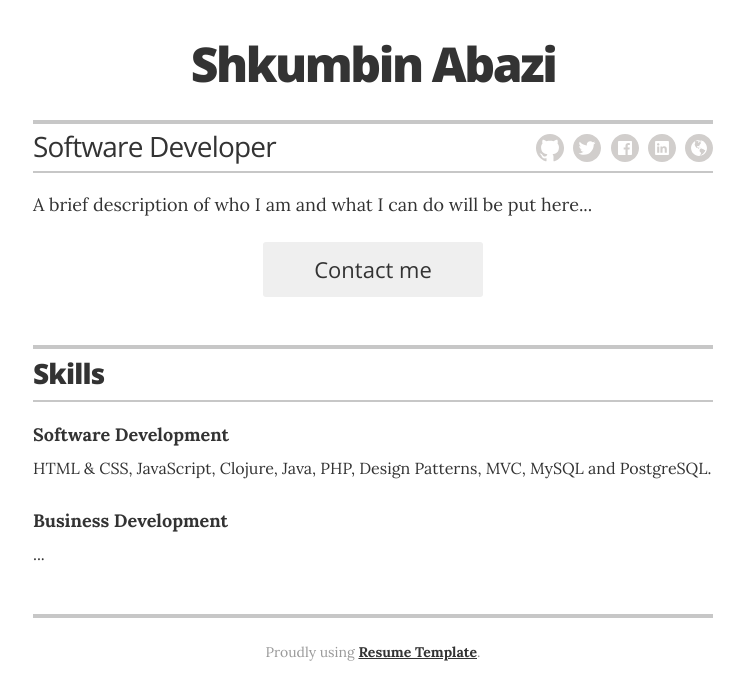
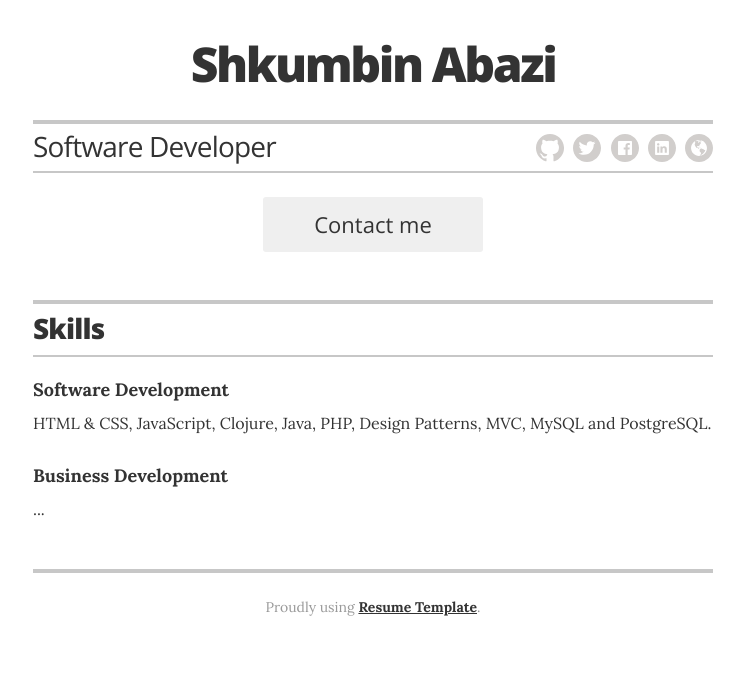
Before and after one commit to s-abazi/s-abazi.github.io, a Jekyll site: the page built from index.html, in a window 1280 px wide. Shown: the top 700 px of the page, without its empty margins (267-1011 px from the left). Built offline with Jekyll 4.4.1, drawn with Linux system fonts in a browser that asks for light colours.

Commit message:
Remove placeholder text

```diff
--- a/_layouts/resume.html
+++ b/_layouts/resume.html
@@ -27,7 +27,7 @@
         </div>
 
         <div class="executive-summary" itemprop="description">
-          <p>A brief description of who I am and what I can do will be put here...</p>
+          <p></p>
         </div>
 
         {% if site.resume_looking_for_work == 'yes' %}
```
